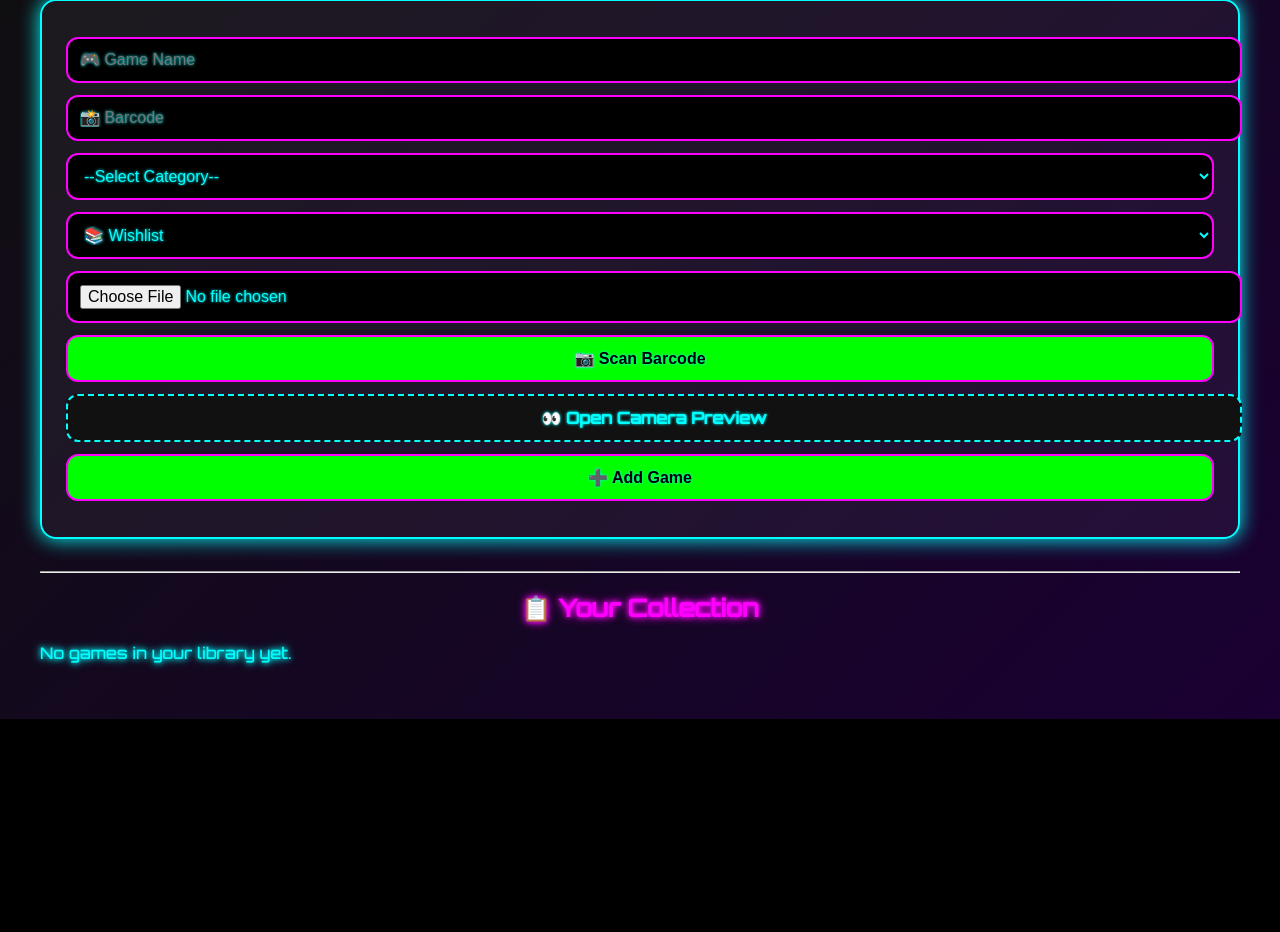
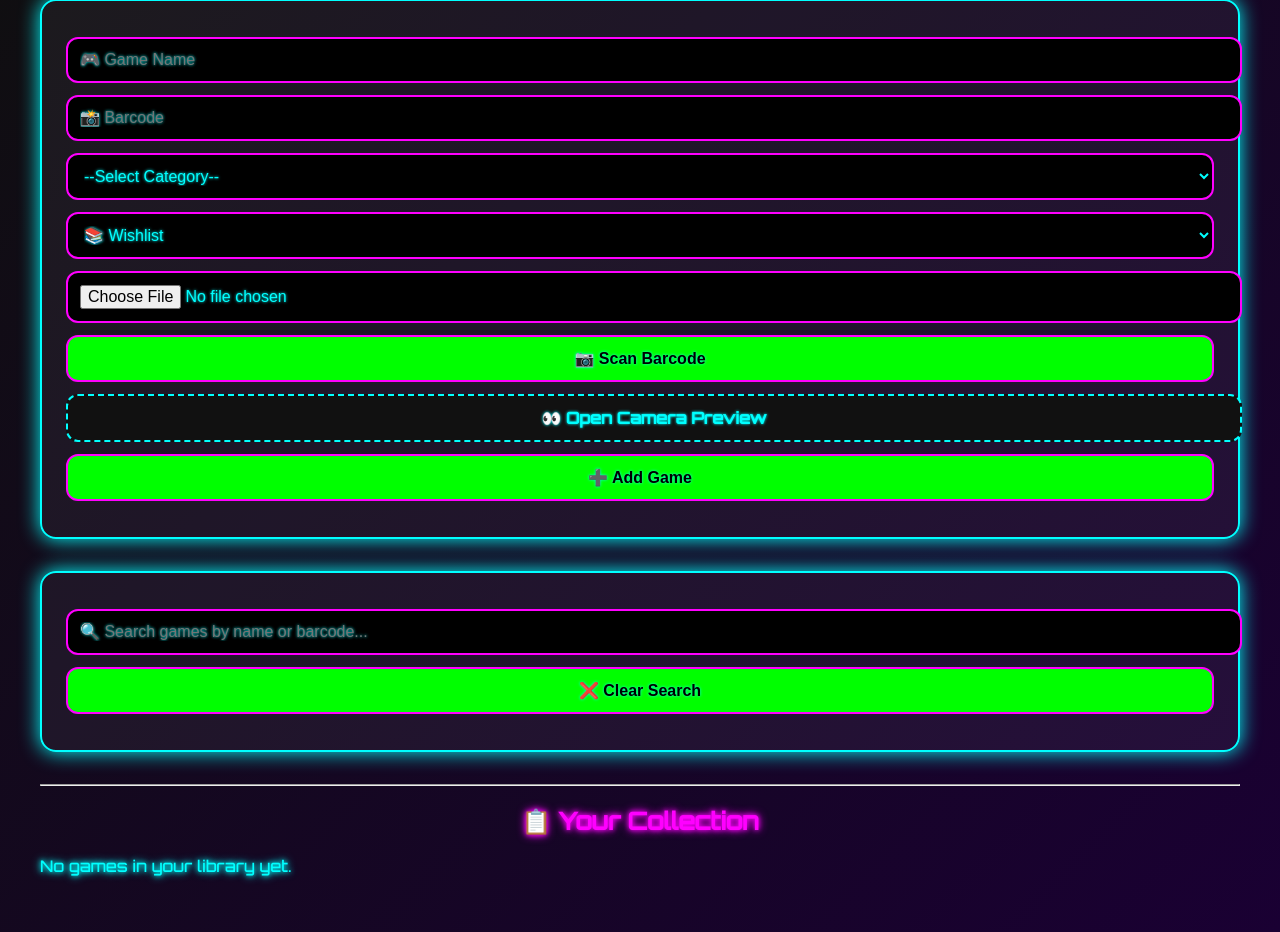
Before and after one commit to mistera101/game-library-app, a FastAPI app: page / in a window 1280 px wide. Shown: the part 124-1056 px from the top of the page. Before the commit the page ends 843 px from the top, so only its background shows below. Run offline with FastAPI, Linux system fonts and the light colour scheme; data that the repository does not hold is empty.

Commit message:
💡 Neon arcade theme and UI improvements

```diff
--- a/templates/index.html
+++ b/templates/index.html
@@ -153,7 +153,6 @@
 
 <h1>🎮 Game Library</h1>
 
-<!-- 📋 Game Form -->
 <form action="/add" method="post" enctype="multipart/form-data">
   <input name="name" placeholder="🎮 Game Name" required>
   <input id="barcode" name="barcode" placeholder="📸 Barcode" required>
@@ -163,8 +162,8 @@
     <option value="Sports">🏅 Sports</option>
     <option value="Action">⚔️ Action</option>
     <option value="Racing">🏎️ Racing</option>
-    <option value="Adventure">🗺️ Adventure</option>
-    <option value="Fighting">🥊 Fighting</option>
+    <option value="Adventure">🗽️ Adventure</option>
+    <option value="Fighting">🏈 Fighting</option>
     <option value="Shooter">🔫 Shooter</option>
   </select>
 
@@ -182,7 +181,12 @@
   <button type="submit">➕ Add Game</button>
 </form>
 
-<!-- 📋 Game List -->
+<!-- Search box -->
+<div class="search-box">
+  <input type="text" id="search-bar" placeholder="🔍 Search games by name or barcode..." onkeyup="filterGames()">
+  <button type="button" onclick="clearSearch()">❌ Clear Search</button>
+</div>
+
 <hr>
 <h2>📋 Your Collection</h2>
 
@@ -211,7 +215,6 @@
   <p>No games in your library yet.</p>
 {% endif %}
 
-<!-- 📚 Scripts -->
 <script src="https://unpkg.com/html5-qrcode"></script>
 <script src="/static/scanner.js"></script>
 
@@ -233,6 +236,25 @@ function previewCoverImage() {
         preview.style.display = "none";
     }
 }
+
+function filterGames() {
+  const input = document.getElementById('search-bar').value.toLowerCase();
+  const gameItems = document.querySelectorAll('li');
+
+  gameItems.forEach(item => {
+    const text = item.textContent.toLowerCase();
+    if (text.includes(input)) {
+      item.style.display = "";
+    } else {
+      item.style.display = "none";
+    }
+  });
+}
+
+function clearSearch() {
+  document.getElementById('search-bar').value = '';
+  filterGames();
+}
 </script>
 
 </body>
```
